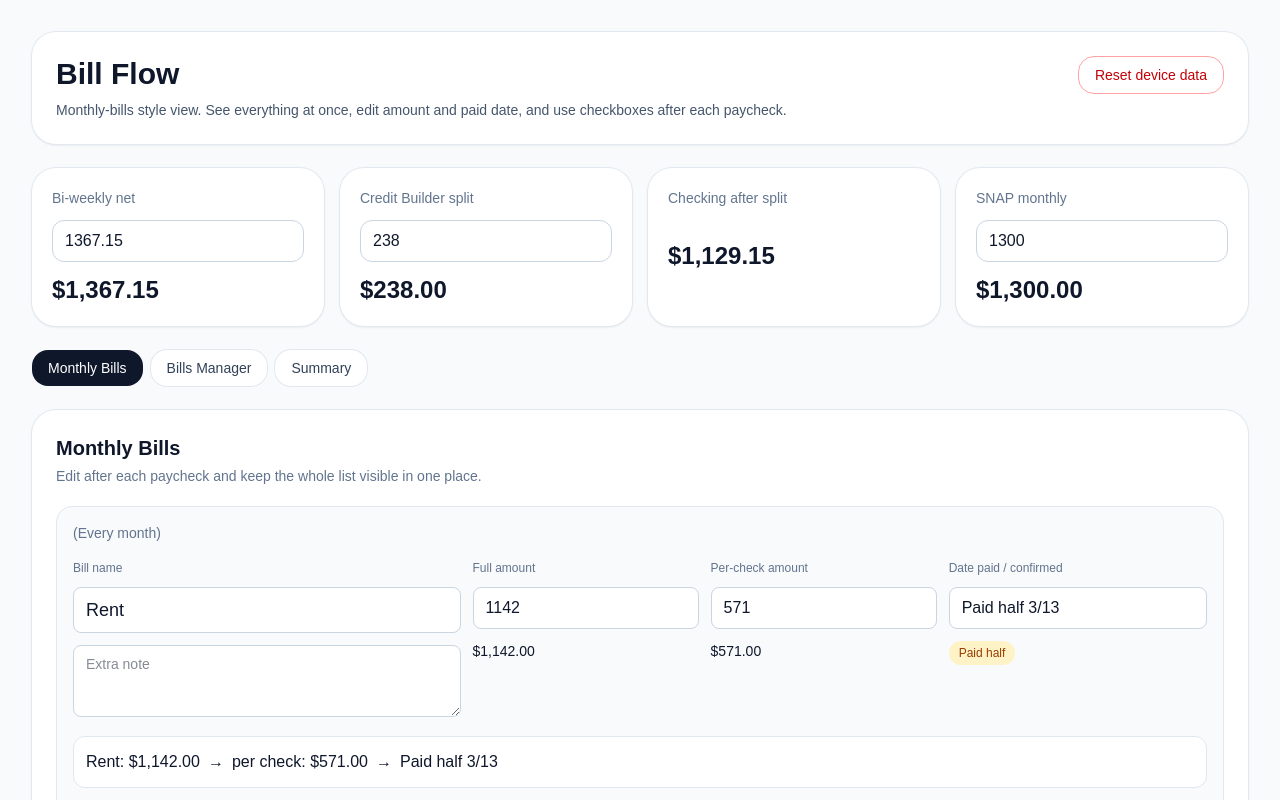
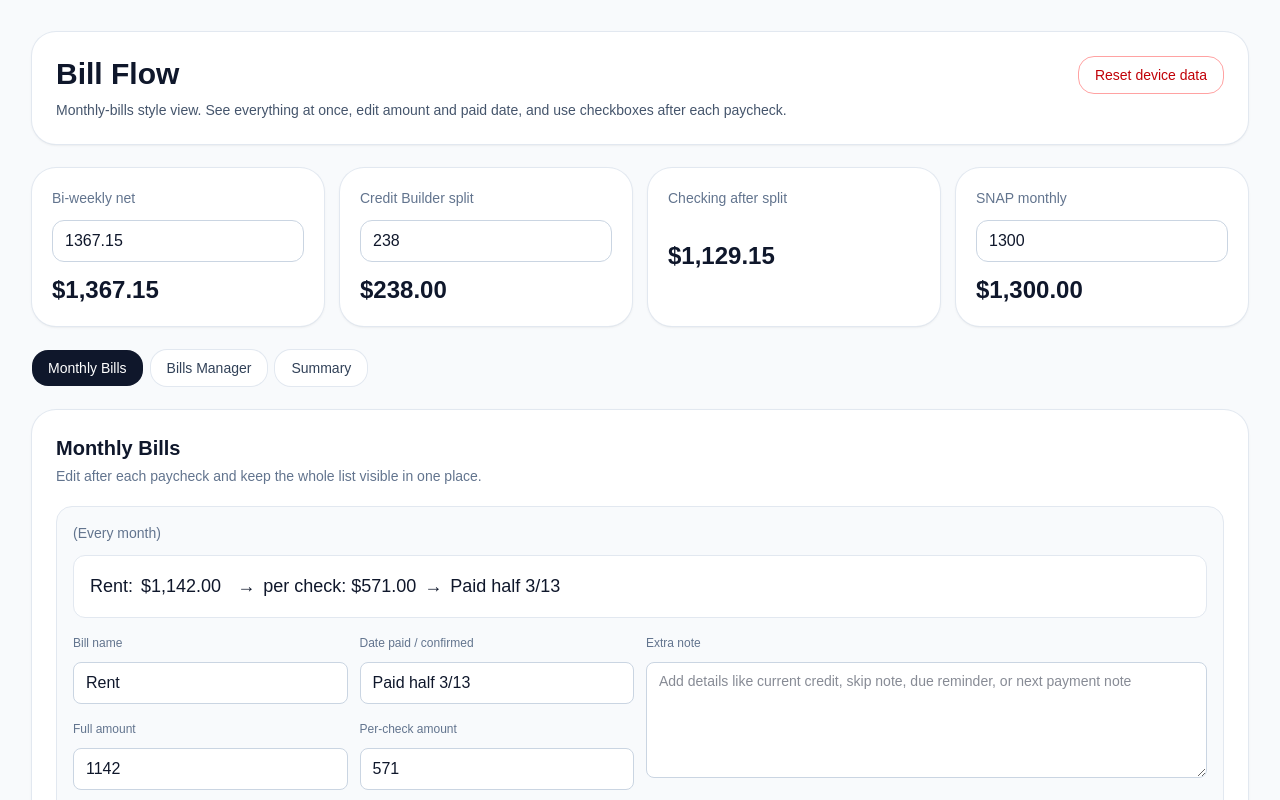
Before and after one commit to kainaluleslie-hue/bill-flow, a Next.js app: page / in a window 1280 px wide. Shown: the top 800 px of the page. Built offline with nearby package versions, Linux system fonts and the light colour scheme.

Commit message:
make monthly bills cards closer to notes style

```diff
--- a/app/page.tsx
+++ b/app/page.tsx
@@ -384,24 +384,38 @@ function MonthlyBillCard({
           {bill.dueHint ? <span>({bill.dueHint})</span> : null}
         </div>
 
-        <div className="grid gap-3 lg:grid-cols-[1.2fr_0.7fr_0.7fr_0.8fr]">
-          <div>
-            <label className="text-xs font-medium text-slate-500">Bill name</label>
+        <div className="rounded-xl border border-slate-200 bg-white p-4 text-lg leading-relaxed">
+          <span className="font-medium">{bill.name}:</span>
+          <span className="mx-2">{currency(bill.amount)}</span>
+          <span className="mx-2">→</span>
+          <span>per check: {currency(getPerPaycheckAmount(bill))}</span>
+          <span className="mx-2">→</span>
+          <span>{bill.lastPaid || labelForStatus(bill.status)}</span>
+        </div>
+
+        <div className="grid gap-3 lg:grid-cols-2">
+          <div className="grid gap-3 md:grid-cols-2">
+            <label className="block">
+              <span className="text-xs font-medium text-slate-500">Bill name</span>
               <input
-              className="mt-2 w-full rounded-lg border border-slate-300 bg-white px-3 py-2 text-lg font-medium"
+                className="mt-2 w-full rounded-lg border border-slate-300 bg-white px-3 py-2"
                 value={bill.name}
                 onChange={(e) => onUpdate(bill.id, { name: e.target.value })}
               />
-            <textarea
-              className="mt-3 min-h-[72px] w-full rounded-lg border border-slate-300 bg-white px-3 py-2 text-sm"
-              placeholder="Extra note"
-              value={bill.note || ""}
-              onChange={(e) => onUpdate(bill.id, { note: e.target.value })}
+            </label>
+
+            <label className="block">
+              <span className="text-xs font-medium text-slate-500">Date paid / confirmed</span>
+              <input
+                className="mt-2 w-full rounded-lg border border-slate-300 bg-white px-3 py-2"
+                value={bill.lastPaid || ""}
+                onChange={(e) => onUpdate(bill.id, { lastPaid: e.target.value })}
+                placeholder="Paid full 3/13"
               />
-          </div>
+            </label>
 
-          <div>
-            <label className="text-xs font-medium text-slate-500">Full amount</label>
+            <label className="block">
+              <span className="text-xs font-medium text-slate-500">Full amount</span>
               <input
                 className="mt-2 w-full rounded-lg border border-slate-300 bg-white px-3 py-2"
                 type="number"
@@ -409,42 +423,43 @@ function MonthlyBillCard({
                 value={bill.amount}
                 onChange={(e) => onUpdate(bill.id, { amount: Number(e.target.value) || 0 })}
               />
-            <p className="mt-3 text-sm font-medium">{currency(bill.amount)}</p>
-          </div>
+            </label>
 
-          <div>
-            <label className="text-xs font-medium text-slate-500">Per-check amount</label>
+            <label className="block">
+              <span className="text-xs font-medium text-slate-500">Per-check amount</span>
               <input
                 className="mt-2 w-full rounded-lg border border-slate-300 bg-white px-3 py-2"
                 type="number"
                 step="0.01"
                 value={bill.perPaycheckMode === "custom" ? bill.customPerPaycheck || 0 : getPerPaycheckAmount(bill)}
-              onChange={(e) => onUpdate(bill.id, { perPaycheckMode: "custom", customPerPaycheck: Number(e.target.value) || 0 })}
+                onChange={(e) =>
+                  onUpdate(bill.id, {
+                    perPaycheckMode: "custom",
+                    customPerPaycheck: Number(e.target.value) || 0,
+                  })
+                }
               />
-            <p className="mt-3 text-sm font-medium">{currency(getPerPaycheckAmount(bill))}</p>
+            </label>
           </div>
 
           <div>
-            <label className="text-xs font-medium text-slate-500">Date paid / confirmed</label>
-            <input
-              className="mt-2 w-full rounded-lg border border-slate-300 bg-white px-3 py-2"
-              value={bill.lastPaid || ""}
-              onChange={(e) => onUpdate(bill.id, { lastPaid: e.target.value })}
-              placeholder="Paid full 3/13"
+            <label className="block">
+              <span className="text-xs font-medium text-slate-500">Extra note</span>
+              <textarea
+                className="mt-2 min-h-[116px] w-full rounded-lg border border-slate-300 bg-white px-3 py-2 text-sm"
+                placeholder="Add details like current credit, skip note, due reminder, or next payment note"
+                value={bill.note || ""}
+                onChange={(e) => onUpdate(bill.id, { note: e.target.value })}
               />
-            <span className={`mt-3 inline-block rounded-full px-2.5 py-1 text-xs font-medium ${statusClass(bill.status)}`}>
-              {labelForStatus(bill.status)}
-            </span>
+            </label>
           </div>
         </div>
 
-        <div className="rounded-xl border border-slate-200 bg-white p-3 text-base leading-relaxed">
-          <span className="font-medium">{bill.name}:</span> {currency(bill.amount)}
-          <span className="mx-2">→</span>
-          <span>per check: {currency(getPerPaycheckAmount(bill))}</span>
-          <span className="mx-2">→</span>
-          <span>{bill.lastPaid || labelForStatus(bill.status)}</span>
+        {bill.note ? (
+          <div className="rounded-xl border border-slate-200 bg-white p-3 text-sm leading-relaxed text-slate-700">
+            {bill.note}
           </div>
+        ) : null}
 
         <div className="grid gap-2 md:grid-cols-4">
           <CheckLine label="Paid half" checked={bill.status === "paid_half"} onChange={() => onSetStatus(bill.id, "paid_half")} />
```
Lines whose indentation alone changed are shown as unchanged.
